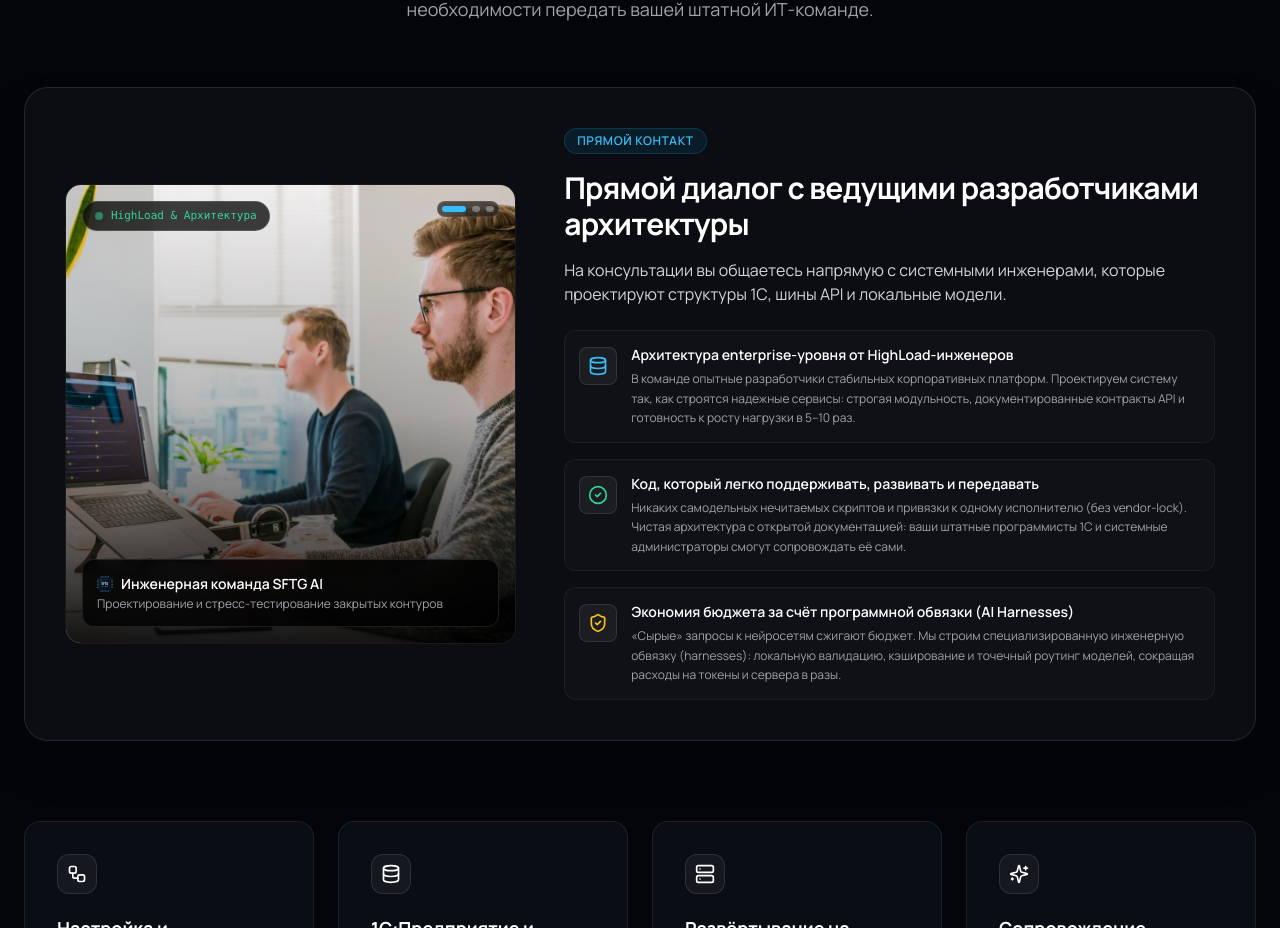
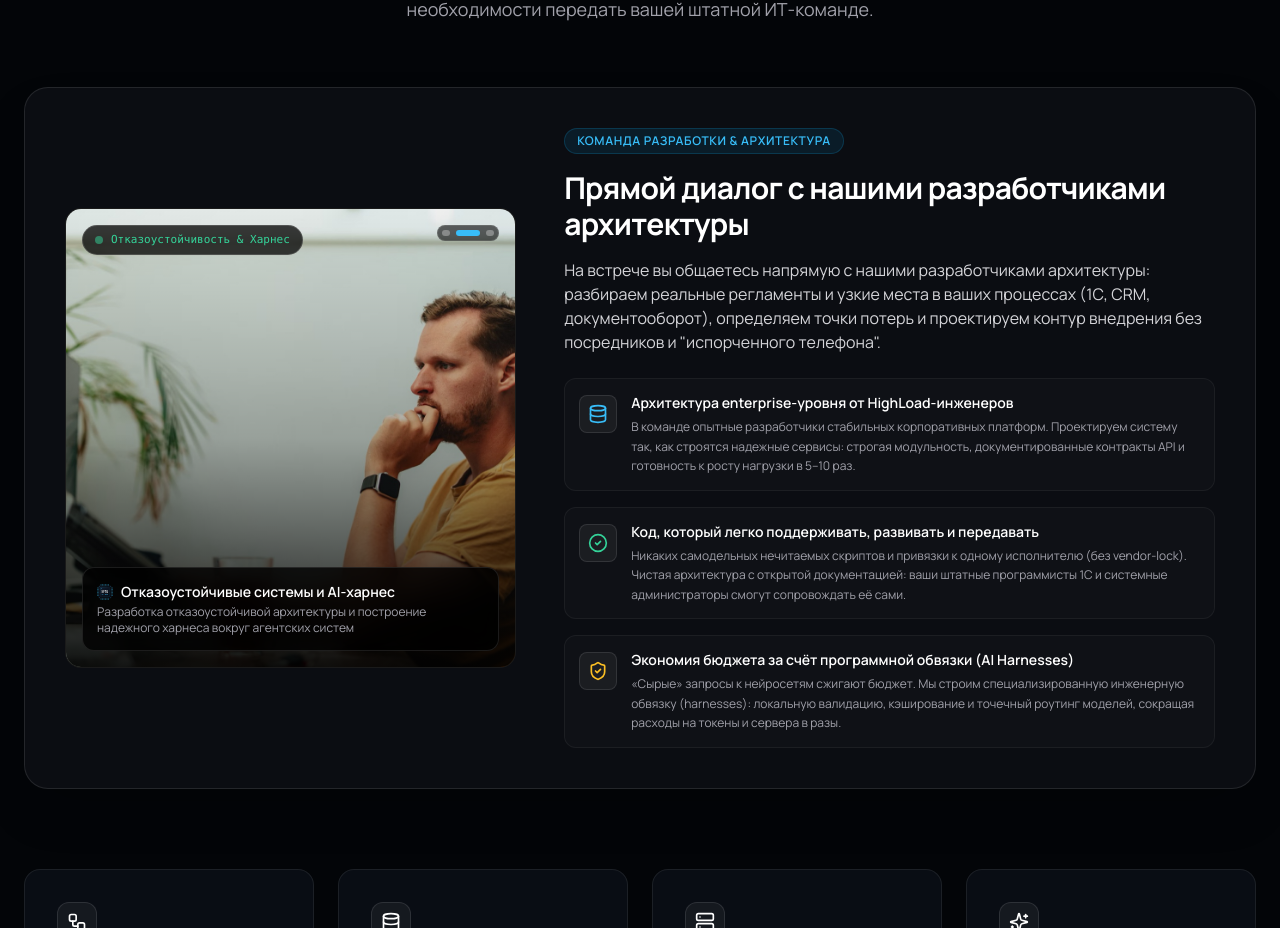
Before and after one commit to akipushdev/softgreat-ai-landing, a React (Vite) app: page / in a window 1280 px wide. Shown: the part 7594-8522 px from the top of the page. Built offline with nearby package versions, Linux system fonts and the light colour scheme.

Commit message:
feat(team): 5s carousel speed, updated title to our architecture developers, and added process-oriented copy

```diff
--- a/src/components/TeamAndExpertise.jsx
+++ b/src/components/TeamAndExpertise.jsx
@@ -63,7 +63,7 @@ export default function TeamAndExpertise() {
     if (!isInView || isPaused) return;
     const interval = setInterval(() => {
       setActiveSlide((prev) => (prev + 1) % slides.length);
-    }, 7000);
+    }, 5000);
     return () => clearInterval(interval);
   }, [isInView, isPaused, slides.length]);
   const advantages = [
@@ -213,15 +213,15 @@ export default function TeamAndExpertise() {
           {/* Правая колонка — Прямой диалог с опытными разработчиками */}
           <div className="lg:col-span-7 flex flex-col justify-center">
             <div className="inline-flex items-center gap-2 px-3 py-1 rounded-full bg-sky-500/10 border border-sky-500/20 text-xs font-semibold text-sky-400 uppercase tracking-wider mb-4 w-fit">
-              Прямой контакт
+              Команда разработки & Архитектура
             </div>
 
             <h3 className="text-2xl sm:text-3xl font-bold tracking-tight text-white mb-4">
-              Прямой диалог с ведущими разработчиками архитектуры
+              Прямой диалог с нашими разработчиками архитектуры
             </h3>
 
             <p className="text-sm sm:text-base text-zinc-300 leading-relaxed mb-6 font-normal font-sans">
-              На консультации вы общаетесь напрямую с системными инженерами, которые проектируют структуры 1С, шины API и локальные модели.
+              На встрече вы общаетесь напрямую с нашими разработчиками архитектуры: разбираем реальные регламенты и узкие места в ваших процессах (1С, CRM, документооборот), определяем точки потерь и проектируем контур внедрения без посредников и "испорченного телефона".
             </p>
 
             {/* 3 пункта преимуществ */}
```
